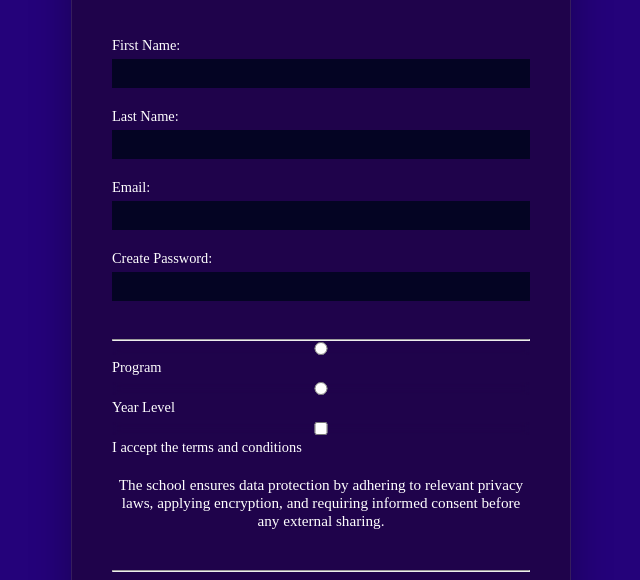
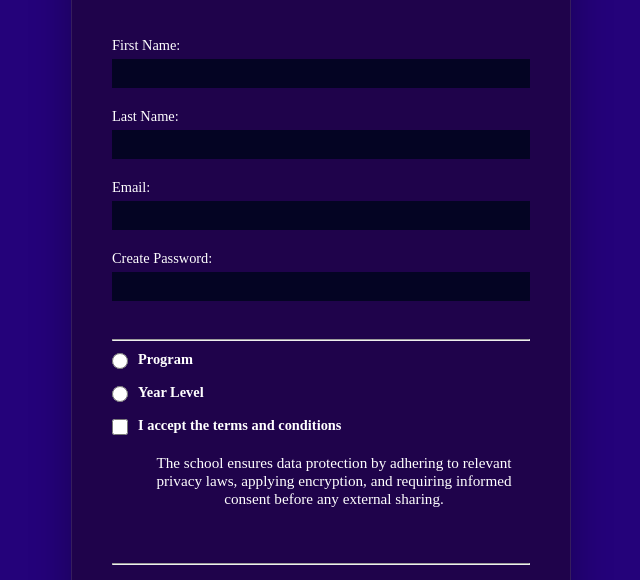
Before and after one commit to bitguybandit/registration-page, a plain HTML site: page index.html in a window 1280 px wide. Shown: the part 141-721 px from the top of the page, without its empty margins (319-959 px from the left). Drawn offline with Linux system fonts and the light colour scheme.

Commit message:
Update style.css

```diff
--- a/style.css
+++ b/style.css
@@ -79,6 +79,38 @@ select option{
 }
 textarea{
     resize: vertical;
-    min-height: 80px;
+    min-height: 90px;
     font-family: inherit;
 }
+.checkbox {
+     display: flex;
+    align-items: flex-start;
+    margin-top: 10px;
+    margin-bottom: 15px;
+}
+
+.checkbox input[type="radio"],
+.checkbox input[type="checkbox"] {
+    margin-right: 10px;
+    margin-top: 2px;
+    vertical-align: middle;
+    width: 16px;
+    height: 16px;
+    cursor: pointer;
+    accent-color: #3498db;
+    flex-shrink: 0;
+}
+
+.checkbox label {
+    vertical-align: middle;
+    font-weight: bold;
+    cursor: pointer;
+    color: #fff;
+    font-size: 0.9rem;
+    margin: 0;
+    display: block;
+}
+
+.checkbox-content {
+    flex: 1;
+}
```
